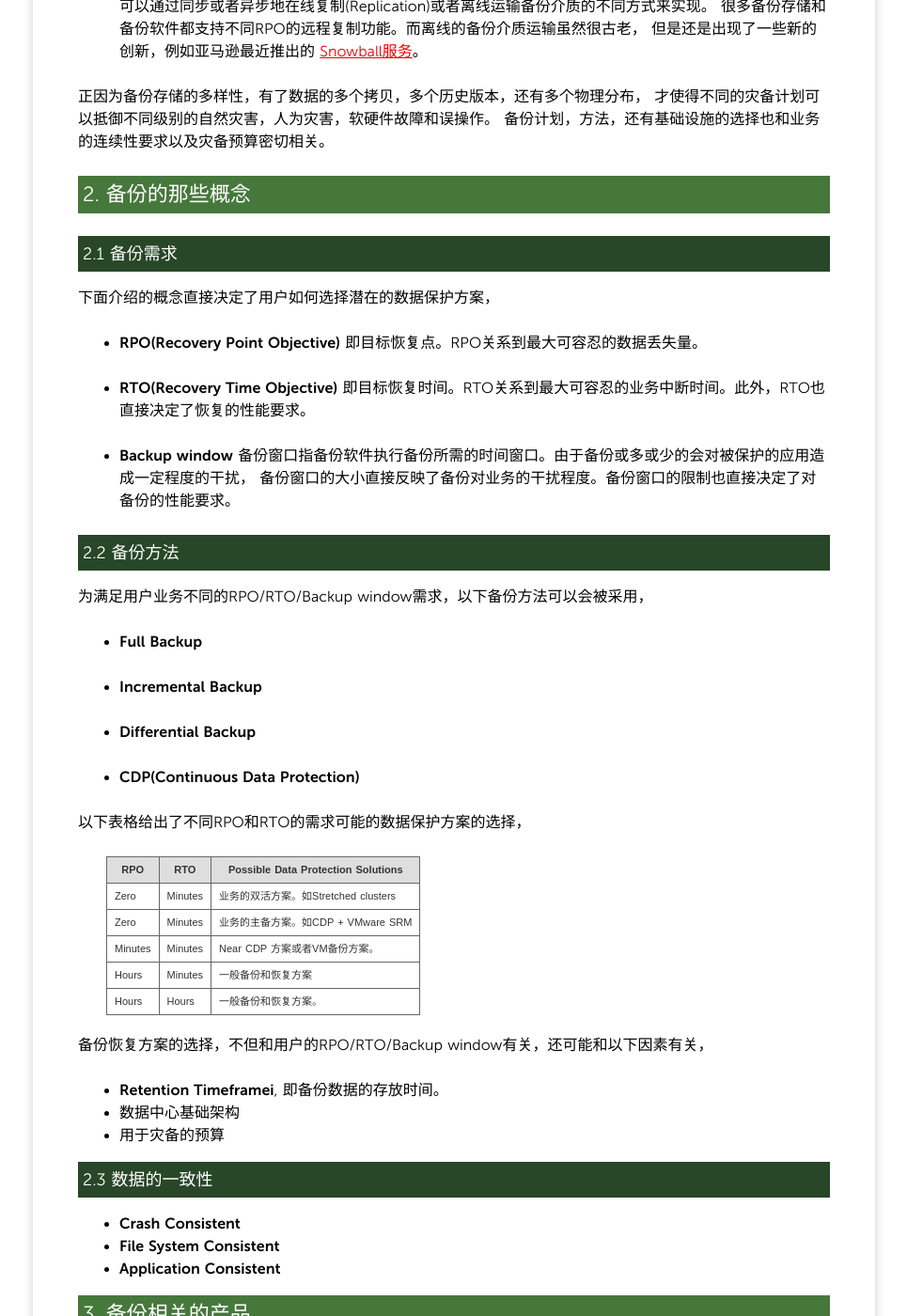
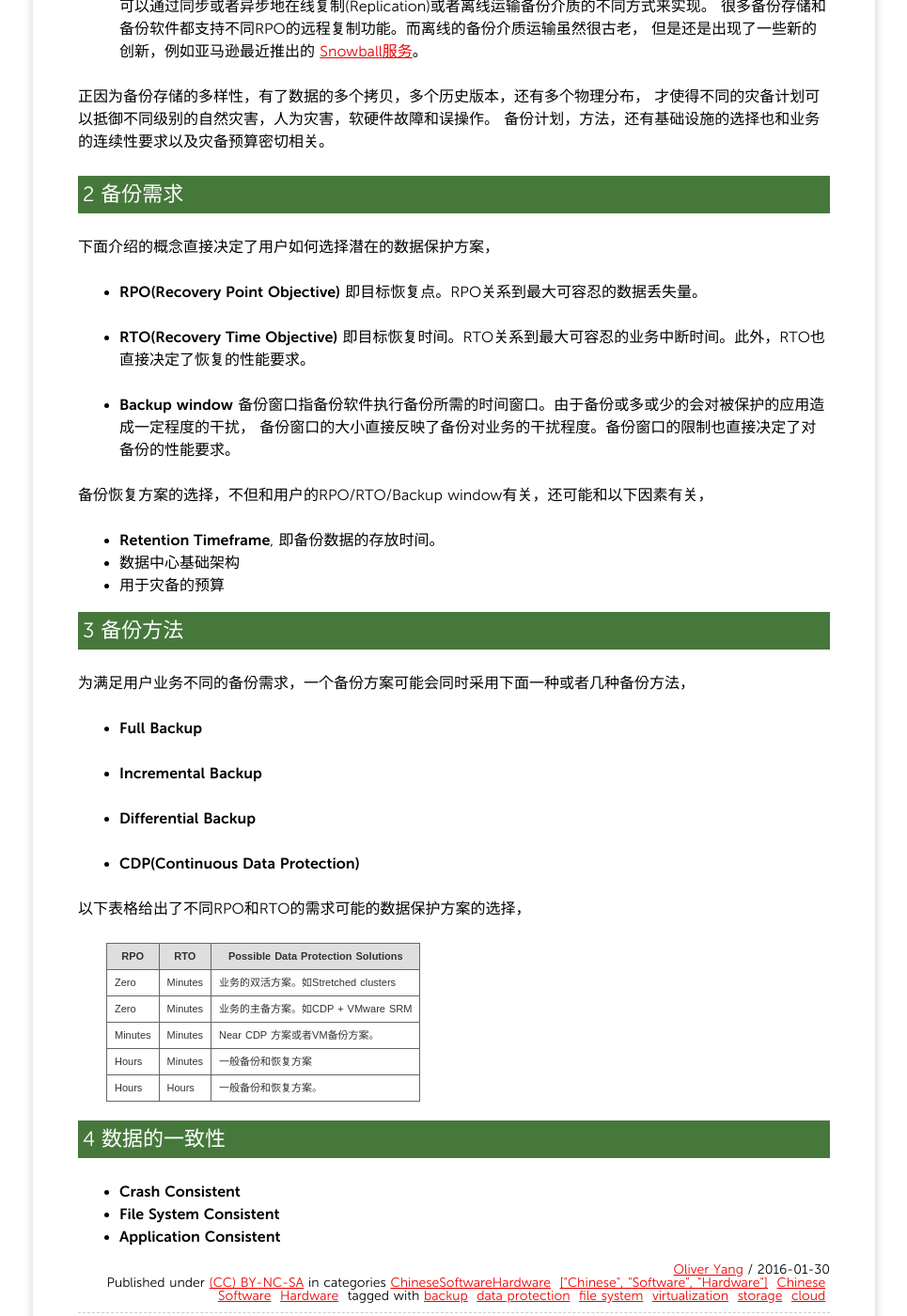
Before and after one commit to yangoliver/yangoliver.github.io, a Jekyll site: the page built from _posts/2016/2016-01-30-data-protection-basic-1.md, in a window 1280 px wide and 1400 px high, scrolled down 2211 px. Shown: the whole window at 94% size, without its empty margins (157-1122 px from the left). Built offline with Jekyll 4.4.1, drawn with Linux system fonts in a browser that asks for light colours; Markdown is read by kramdown in place of the engine named in the settings; comment, search, counter and statistics services are not loaded; some of the changed text lies outside the part shown.

Commit message:
draft: format cleanup

```diff
--- a/_posts/2016/2016-01-30-data-protection-basic-1.md
+++ b/_posts/2016/2016-01-30-data-protection-basic-1.md
@@ -99,9 +99,7 @@ tags:
 才使得不同的灾备计划可以抵御不同级别的自然灾害，人为灾害，软硬件故障和误操作。
 备份计划，方法，还有基础设施的选择也和业务的连续性要求以及灾备预算密切相关。
 
-### 2. 备份的那些概念
-
-#### 2.1 备份需求
+### 2 备份需求
 
 下面介绍的概念直接决定了用户如何选择潜在的数据保护方案，
 
@@ -115,9 +113,15 @@ tags:
   备份窗口指备份软件执行备份所需的时间窗口。由于备份或多或少的会对被保护的应用造成一定程度的干扰，
   备份窗口的大小直接反映了备份对业务的干扰程度。备份窗口的限制也直接决定了对备份的性能要求。
 
-#### 2.2 备份方法
+备份恢复方案的选择，不但和用户的RPO/RTO/Backup window有关，还可能和以下因素有关，
 
-为满足用户业务不同的RPO/RTO/Backup window需求，以下备份方法可以会被采用，
+- **Retention Timeframe**, 即备份数据的存放时间。
+- 数据中心基础架构
+- 用于灾备的预算
+
+### 3 备份方法
+
+为满足用户业务不同的备份需求，一个备份方案可能会同时采用下面一种或者几种备份方法，
 
 - **Full Backup**
 
@@ -137,18 +141,9 @@ tags:
 | Hours   | Minutes | 一般备份和恢复方案                   |
 | Hours   | Hours   | 一般备份和恢复方案。                 |
 
-备份恢复方案的选择，不但和用户的RPO/RTO/Backup window有关，还可能和以下因素有关，
 
-- **Retention Timeframei**, 即备份数据的存放时间。
-- 数据中心基础架构
-- 用于灾备的预算
-
-#### 2.3 数据的一致性
+### 4 数据的一致性
 
 - **Crash Consistent**
 - **File System Consistent**
 - **Application Consistent**
-
-### 3. 备份相关的产品
-
-TBD
```
Also changed, not shown: other parts of _posts/2016/2016-01-30-data-protection-basic-1.md (+1 -1 lines).
